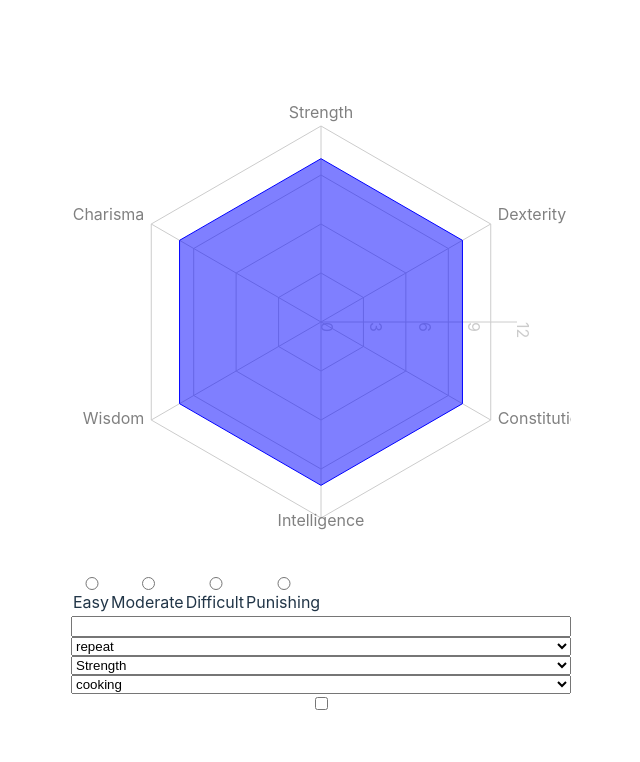
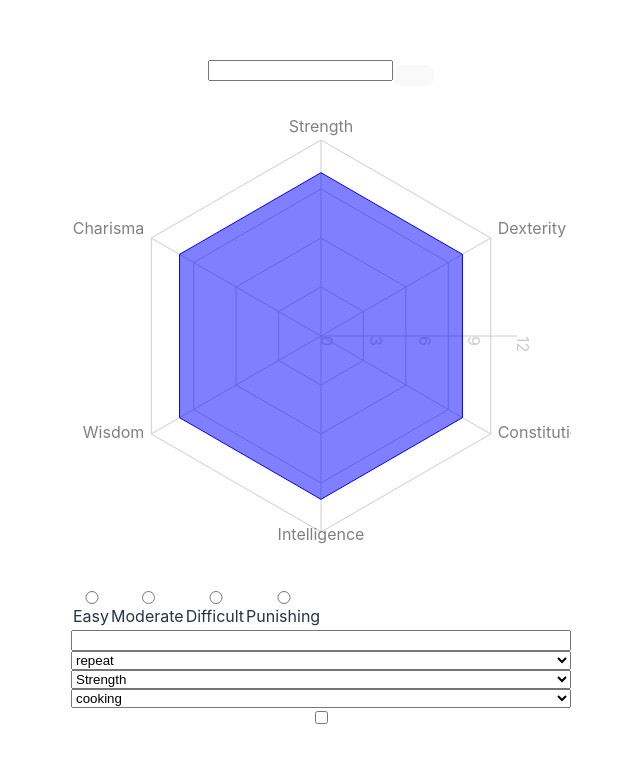
Before and after one commit to StiX1919/daily-management, a React (Vite) app: page / in a window 1280 px wide. Shown: the top 762 px of the page, without its empty margins (319-959 px from the left). Built offline with nearby package versions, Linux system fonts and the light colour scheme.

Commit message:
creat skill list

```diff
--- a/src/App.tsx
+++ b/src/App.tsx
@@ -5,12 +5,14 @@ import './App.css'
 
 import CreateTask from './components/CreateTask/CreateTask'
 import StatChart from './components/RadarChart/RadarChart'
+import List from './components/List/List'
 
 function App() {
   const [count, setCount] = useState(0)
 
   return (
     <>
+      <List />
       <StatChart />
       <CreateTask/>
     </>
--- /dev/null
+++ b/src/components/List/List.tsx
@@ -0,0 +1,25 @@
+import { Chart } from "chart.js"
+import { useState } from "react"
+import { PolarAngleAxis, PolarGrid, PolarRadiusAxis, RadarChart, Radar } from "recharts"
+
+function List() {
+    const [skills, setSkills] = useState([]);
+    const [input, setInput] = useState('');
+
+    const addToSkills = () => {
+        setSkills([...skills, input])
+    }
+
+  return (
+    <>
+        <div>
+            <input value={input} onChange={e => setInput(e.target.value)}/>
+            <button onClick={addToSkills}/>
+        </div>
+
+        {skills.map(skill => <p>{skill}</p>)}
+    </>
+  )
+}
+
+export default List
```
